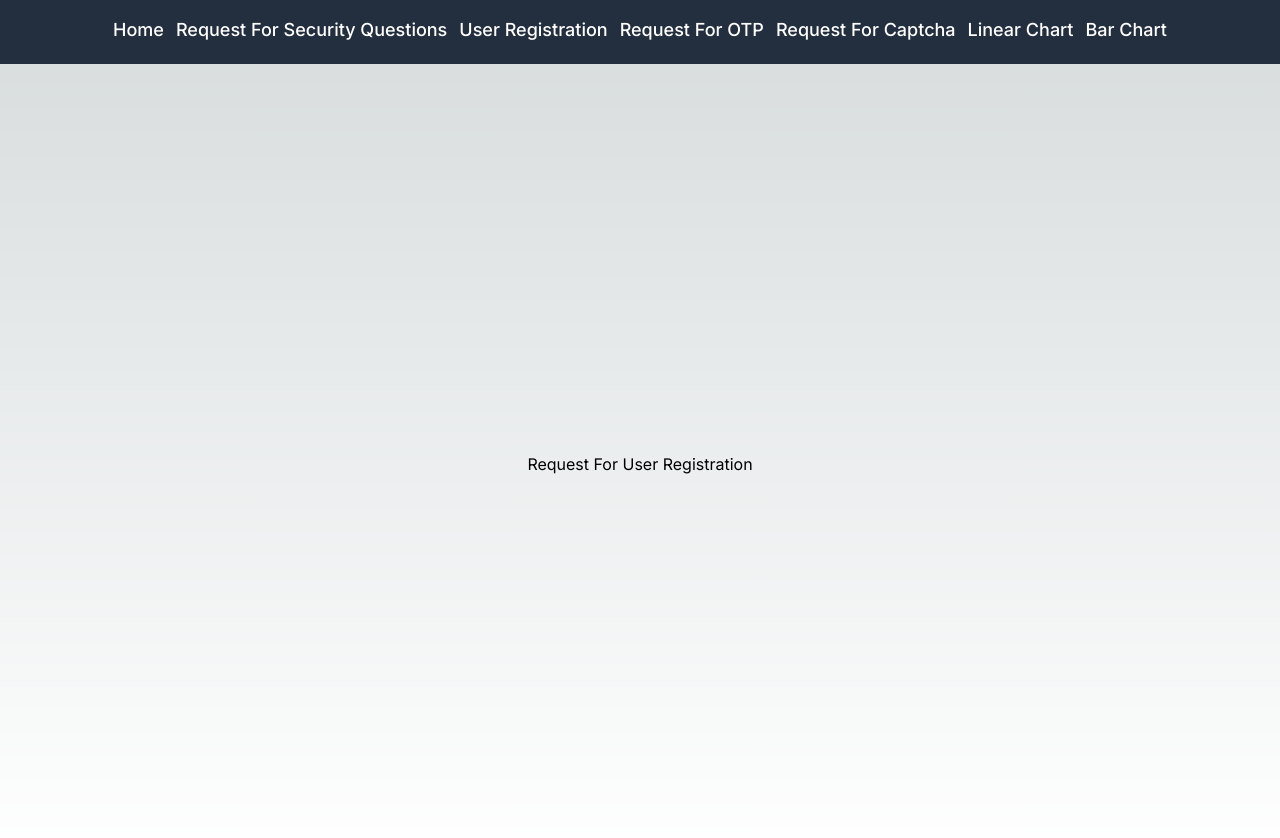
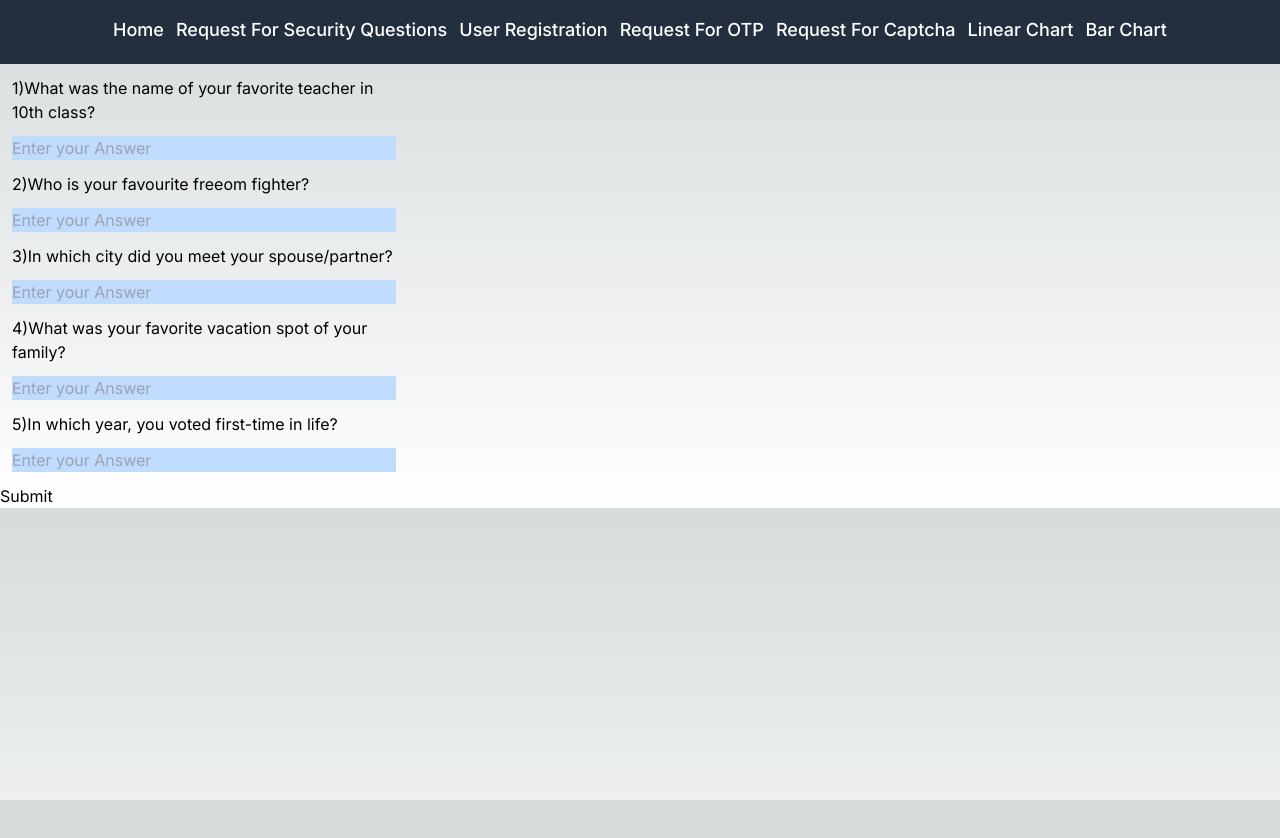
Before and after one commit to abhaybharti/awamfa, a Next.js app: page /components/UserRegistration in a window 1280 px wide. Shown: the top 838 px of the page. After the commit the page ends 800 px from the top, so only its background shows below. Built offline with nearby package versions, Linux system fonts and the light colour scheme.

Commit message:
16 July commit

```diff
--- a/app/api/queslist/questlist.json
+++ b/app/api/queslist/questlist.json
@@ -18,65 +18,5 @@
   {
     "question_no": "Ques-5",
     "question": "5)In which year, you voted first-time in life?"
-  },
-  {
-    "question_no": "Ques-6",
-    "question": "6)What was the name of your first pet?"
-  },
-  {
-    "question_no": "Ques-7",
-    "question": "7)What was your favorite subject in high school?"
-  },
-  {
-    "question_no": "Ques-8",
-    "question": "8)What was the model of your family's first television set?"
-  },
-  {
-    "question_no": "Ques-9",
-    "question": "9)What is the first name of the person you hate most?"
-  },
-  {
-    "question_no": "Ques-10",
-    "question": "10)What is the name of your grandfather (first name only)?"
-  },
-  {
-    "question_no": "Ques-11",
-    "question": "11)What is the favorite action movie?"
-  },
-  {
-    "question_no": "Ques-12",
-    "question": "12)What was the first movie you saw in a theater?"
-  },
-  {
-    "question_no": "Ques-13",
-    "question": "13)What is the name of the first foreign country you visited?"
-  },
-  {
-    "question_no": "Ques-14",
-    "question": "14)What was the name of your favorite cartoon character?"
-  },
-  {
-    "question_no": "Ques-15",
-    "question": "15)In when did you passed your 12th exam?"
-  },
-  {
-    "question_no": "Ques-16",
-    "question": "16)In which year you first time have flight journey?"
-  },
-  {
-    "question_no": "Ques-17",
-    "question": "17)Your favourite professor in graduation?"
-  },
-  {
-    "question_no": "Ques-18",
-    "question": "18)Which social activity you want to participate?"
-  },
-  {
-    "question_no": "Ques-19",
-    "question": "19)Your favourite food item in childhood?"
-  },
-  {
-    "question_no": "Ques-20",
-    "question": "20)What was the color of your first car?"
   }
 ]
--- a/app/components/RequestForQuestions/page.jsx
+++ b/app/components/RequestForQuestions/page.jsx
@@ -98,7 +98,7 @@ const RequestForQuestions = () => {
             Submit Answer
           </button>
         </div>
-        <p>Result : {result}</p>
+        <p className="text-red-500 font-bold text-center">Result : {result}</p>
       </div>
     </div>
   );
--- a/app/components/UserRegistration/page.jsx
+++ b/app/components/UserRegistration/page.jsx
@@ -1,9 +1,158 @@
-import React from "react";
+"use client";
+import { ApiList } from "@/utils/constant";
+import React, { useEffect, useState, useRef } from "react";
 
 const UserRegistration = () => {
+  const [questionList, setQuestionList] = useState([]);
+  const [firstQuesAns, setFirstQues] = useState("");
+  const [secondQuesAns, setSecondQues] = useState("");
+  const [thirdQuesAns, setThirdQues] = useState("");
+  const [fourQuesAns, setFourQues] = useState("");
+  const [fiveQuesAns, setFiveQues] = useState("");
+
+  const firstQuesRef = useRef("");
+  const secondQuesRef = useRef("");
+  const thirdQuesRef = useRef("");
+  const fourQuesRef = useRef("");
+  const fiveQuesRef = useRef("");
+
+  const getQuestionList = async () => {
+    try {
+      const requestOptions = {
+        method: "GET",
+        headers: { "Content-Type": "application/json" },
+      };
+      const response = await fetch(ApiList.queslist, requestOptions);
+      const json = await response.json();
+      setQuestionList(json?.data);
+    } catch (error) {
+      console.error(error);
+    }
+  };
+
+  const handleFirstQues = (event) => {
+    setFirstQues(event.target.value);
+  };
+
+  const handleSubmit = async () => {
+    const firstQuestion = firstQuesRef.current.textContent;
+    const secondQuestion = secondQuesRef.current.textContent;
+    const thirdQuestion = thirdQuesRef.current.textContent;
+    const fourQuestion = fourQuesRef.current.textContent;
+    const fiveQuestion = fiveQuesRef.current.textContent;
+    //console.log("firstQuestion", firstQuestion);
+    try {
+      const requestOptions = {
+        method: "POST",
+        headers: { "Content-Type": "application/json" },
+        body: JSON.stringify({
+          quest1: firstQuestion,
+          quest2: secondQuestion,
+          quest3: thirdQuestion,
+          quest4: fourQuestion,
+          quest5: fiveQuestion,
+          ans1: firstQuesAns,
+          ans2: secondQuesAns,
+          ans3: thirdQuesAns,
+          ans4: fourQuesAns,
+          ans5: fiveQuesAns,
+          id: "87",
+          createdBy: "test",
+        }),
+      };
+      const response = await fetch(ApiList.registerques, requestOptions);
+      const json = await response.json();
+    } catch (error) {
+      console.error(error);
+    }
+  };
+
+  useEffect(() => {
+    getQuestionList();
+  }, []);
+
+  function getRandomListOfQuestions(arr, count) {
+    const result = [];
+    const useIndices = new Set();
+    while (result.length < count) {
+      const randomIndex = Math.floor(Math.random() * arr.length);
+      if (!useIndices.has(randomIndex)) {
+        result.push(arr[randomIndex]);
+        useIndices.add(randomIndex);
+      }
+    }
+    return result;
+  }
+
   return (
-    <div className="flex gap-5 flex-col w-160  m-auto h-screen justify-center text-center">
-      Request For User Registration
+    // className="flex gap-5 flex-col w-160  m-auto h-screen justify-center text-center"
+    <div>
+      {questionList && questionList.length > 0 ? (
+        <div
+          className="flex flex-col m-3 max-w-96 gap-3"
+          key={questionList[0].question_no}
+        >
+          <>
+            <label key={questionList[0].question_no} ref={firstQuesRef}>
+              {questionList[0].question}
+            </label>
+            <input
+              className="bg-blue-200"
+              width={100}
+              placeholder="Enter your Answer"
+              onChange={() => setFirstQues(event.target.value)}
+            ></input>
+          </>
+          <>
+            <label key={questionList[1].question_no} ref={secondQuesRef}>
+              {questionList[1].question}
+            </label>
+            <input
+              className="bg-blue-200"
+              width={100}
+              placeholder="Enter your Answer"
+              onChange={() => setSecondQues(event.target.value)}
+            ></input>
+          </>
+          <>
+            <label key={questionList[2].question_no} ref={thirdQuesRef}>
+              {questionList[2].question}
+            </label>
+            <input
+              className="bg-blue-200"
+              width={100}
+              placeholder="Enter your Answer"
+              onChange={() => setThirdQues(event.target.value)}
+            ></input>
+          </>
+          <>
+            <label key={questionList[3].question_no} ref={fourQuesRef}>
+              {questionList[3].question}
+            </label>
+            <input
+              className="bg-blue-200"
+              width={100}
+              placeholder="Enter your Answer"
+              onChange={() => setFourQues(event.target.value)}
+            ></input>
+          </>
+          <>
+            <label key={questionList[4].question_no} ref={fiveQuesRef}>
+              {questionList[4].question}
+            </label>
+            <input
+              className="bg-blue-200"
+              width={100}
+              placeholder="Enter your Answer"
+              onChange={() => setFiveQues(event.target.value)}
+            ></input>
+          </>
+        </div>
+      ) : (
+        <p> No Question Available</p>
+      )}
+
+      <input type="button" onClick={handleSubmit} value="Submit" />
     </div>
   );
 };
```
